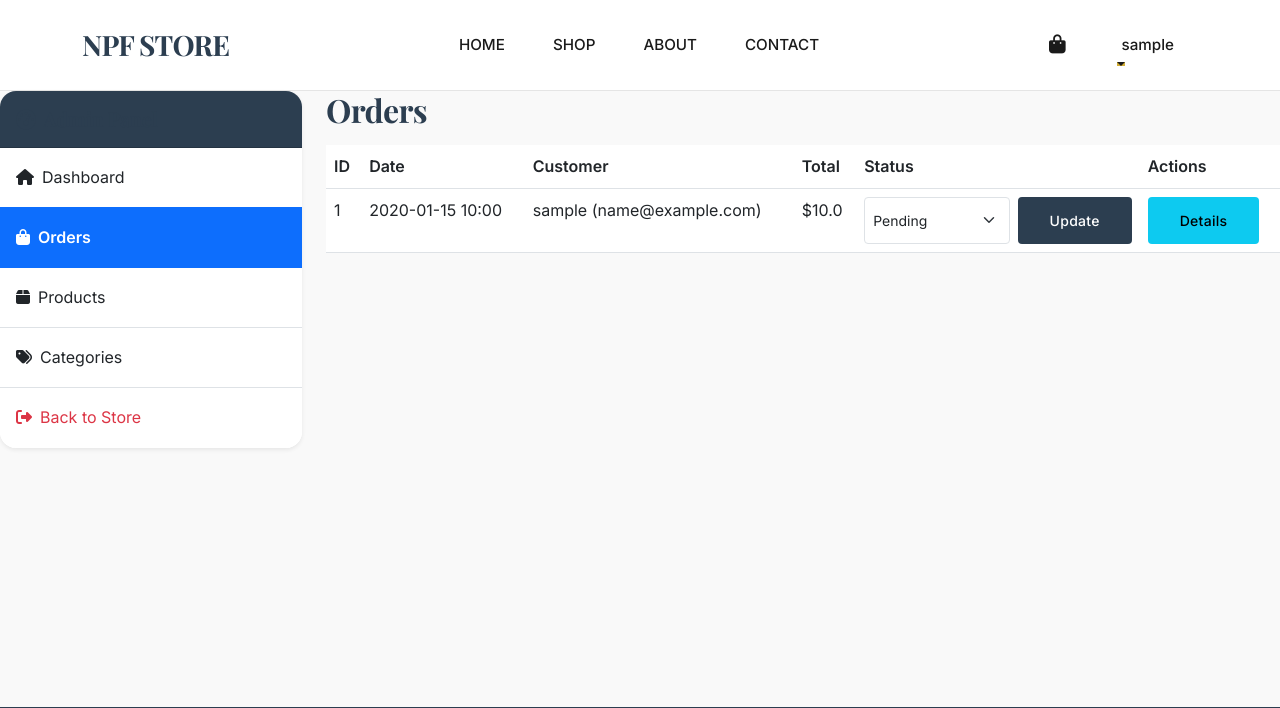
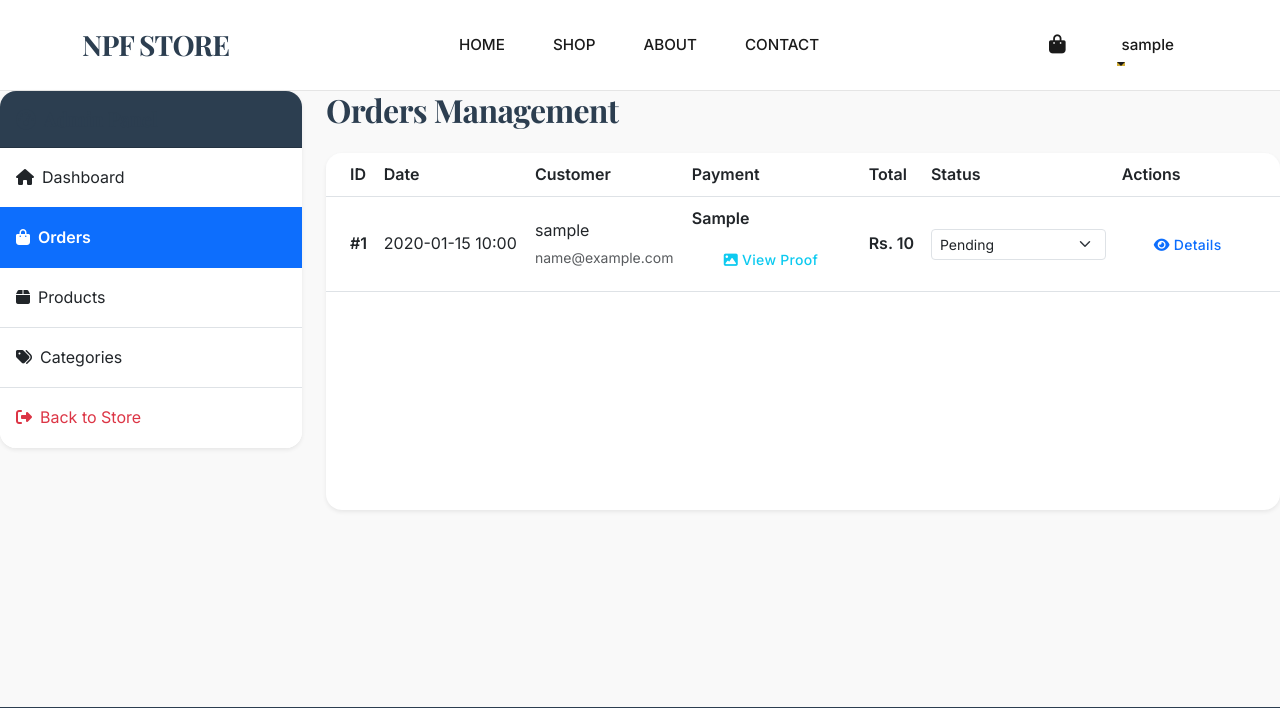
Before and after one commit to qureshi08/NPF-Online-Store, a Flask app: page /admin/orders in a window 1280 px wide. Shown: the top 708 px of the page. Run offline with Flask 3, Linux system fonts and the light colour scheme; a user stored in the database is signed in; tables that the repository leaves empty hold one stand-in row (values such as "Sample post").

Commit message:
Add payment proof visibility and approval workflow for admin and customers

```diff
--- a/app/templates/admin/orders.html
+++ b/app/templates/admin/orders.html
@@ -1,60 +1,89 @@
 {% extends "admin/base.html" %}
 
 {% block admin_content %}
-<h2>Orders</h2>
-<table class="table">
-    <thead>
+<h2 class="mb-4">Orders Management</h2>
+
+<div class="card border-0 shadow-sm rounded-4">
+    <div class="table-responsive">
+        <table class="table table-hover mb-0 align-middle">
+            <thead class="bg-light">
                 <tr>
-            <th>ID</th>
+                    <th class="ps-4">ID</th>
                     <th>Date</th>
                     <th>Customer</th>
+                    <th>Payment</th>
                     <th>Total</th>
                     <th>Status</th>
-            <th>Actions</th>
+                    <th class="pe-4">Actions</th>
                 </tr>
             </thead>
             <tbody>
                 {% for order in orders %}
                 <tr>
-            <td>{{ order.id }}</td>
+                    <td class="ps-4 fw-bold">#{{ order.id }}</td>
                     <td>{{ order.created_at.strftime('%Y-%m-%d %H:%M') }}</td>
                     <td>
                         {% if order.user_id %}
-                {{ order.customer.username }} ({{ order.customer.email }})
+                        {{ order.customer.username }}<br>
+                        <small class="text-muted">{{ order.customer.email }}</small>
                         {% else %}
-                {{ order.guest_email }} (Guest)
+                        <span class="badge bg-secondary">Guest</span><br>
+                        <small class="text-muted">{{ order.guest_email }}</small>
                         {% endif %}
                     </td>
-            <td>${{ order.total_price }}</td>
                     <td>
-                <form action="{{ url_for('admin.update_order_status', id=order.id) }}" method="post" class="d-flex">
-                    <select name="status" class="form-select form-select-sm me-2">
-                        <option value="Pending" {% if order.status=='Pending' %}selected{% endif %}>Pending</option>
-                        <option value="Processing" {% if order.status=='Processing' %}selected{% endif %}>Processing
+                        <div class="mb-1">
+                            <strong>{{ order.payment_method }}</strong>
+                        </div>
+                        {% if order.payment_proof %}
+                        <a href="{{ order.payment_proof }}" target="_blank" class="btn btn-sm btn-outline-info">
+                            <i class="fas fa-image"></i> View Proof
+                        </a>
+                        {% else %}
+                        <span class="text-muted small">No proof uploaded</span>
+                        {% endif %}
+                    </td>
+                    <td class="fw-bold">Rs. {{ "{:,}".format(order.total_price|int) }}</td>
+                    <td>
+                        <form action="{{ url_for('admin.update_order_status', id=order.id) }}" method="post"
+                            class="d-inline">
+                            <select name="status" class="form-select form-select-sm" onchange="this.form.submit()"
+                                style="min-width: 130px;">
+                                <option value="Pending" {% if order.status=='Pending' %}selected{% endif %}>Pending
                                 </option>
-                        <option value="Shipped" {% if order.status=='Shipped' %}selected{% endif %}>Shipped</option>
-                        <option value="Delivered" {% if order.status=='Delivered' %}selected{% endif %}>Delivered
+                                <option value="Payment Approved" {% if order.status=='Payment Approved' %}selected{%
+                                    endif %}>Payment Approved</option>
+                                <option value="Payment Rejected" {% if order.status=='Payment Rejected' %}selected{%
+                                    endif %}>Payment Rejected</option>
+                                <option value="Processing" {% if order.status=='Processing' %}selected{% endif %}>
+                                    Processing</option>
+                                <option value="Shipped" {% if order.status=='Shipped' %}selected{% endif %}>Shipped
                                 </option>
-                        <option value="Cancelled" {% if order.status=='Cancelled' %}selected{% endif %}>Cancelled
-                        </option>
+                                <option value="Delivered" {% if order.status=='Delivered' %}selected{% endif %}>
+                                    Delivered</option>
+                                <option value="Cancelled" {% if order.status=='Cancelled' %}selected{% endif %}>
+                                    Cancelled</option>
                             </select>
-                    <button type="submit" class="btn btn-sm btn-primary">Update</button>
                         </form>
                     </td>
-            <td>
-                <!-- View details modal or page could go here -->
-                <button class="btn btn-sm btn-info" type="button" data-bs-toggle="collapse"
-                    data-bs-target="#order-details-{{ order.id }}">Details</button>
+                    <td class="pe-4">
+                        <button class="btn btn-sm btn-outline-primary" type="button" data-bs-toggle="collapse"
+                            data-bs-target="#order-details-{{ order.id }}">
+                            <i class="fas fa-eye"></i> Details
+                        </button>
                     </td>
                 </tr>
                 <tr class="collapse" id="order-details-{{ order.id }}">
-            <td colspan="6">
-                <table class="table table-sm">
+                    <td colspan="7" class="bg-light">
+                        <div class="p-4">
+                            <h6 class="fw-bold mb-3">Order Items</h6>
+                            <table class="table table-sm table-bordered bg-white">
                                 <thead>
                                     <tr>
                                         <th>Product</th>
-                            <th>Qty</th>
+                                        <th>Quantity</th>
                                         <th>Price</th>
+                                        <th>Subtotal</th>
                                     </tr>
                                 </thead>
                                 <tbody>
@@ -62,14 +91,18 @@
                                     <tr>
                                         <td>{{ item.product.name }}</td>
                                         <td>{{ item.quantity }}</td>
-                            <td>${{ item.price_at_purchase }}</td>
+                                        <td>Rs. {{ "{:,}".format(item.price_at_purchase|int) }}</td>
+                                        <td>Rs. {{ "{:,}".format((item.price_at_purchase * item.quantity)|int) }}</td>
                                     </tr>
                                     {% endfor %}
                                 </tbody>
                             </table>
+                        </div>
                     </td>
                 </tr>
                 {% endfor %}
             </tbody>
         </table>
+    </div>
+</div>
 {% endblock %}
```
Also changed, not shown: app/templates/auth/orders.html (+40 -85 lines). Lines whose indentation alone changed are shown as unchanged.
